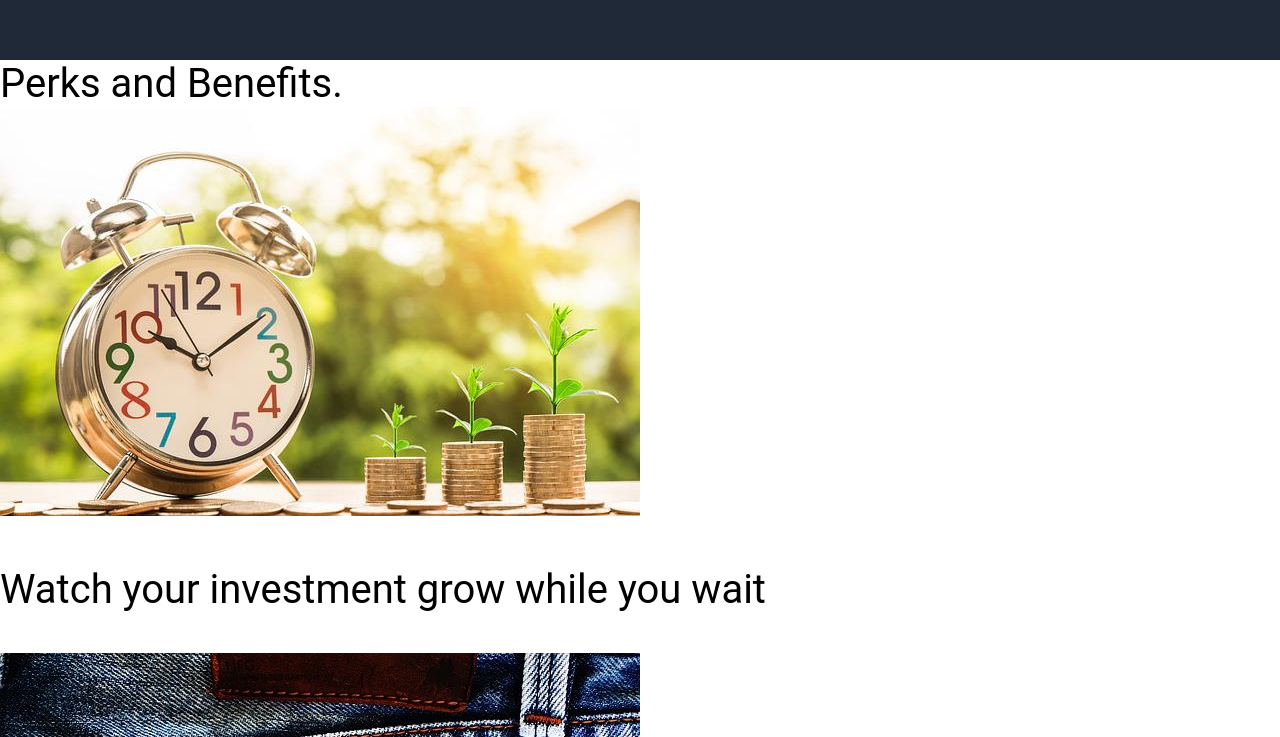
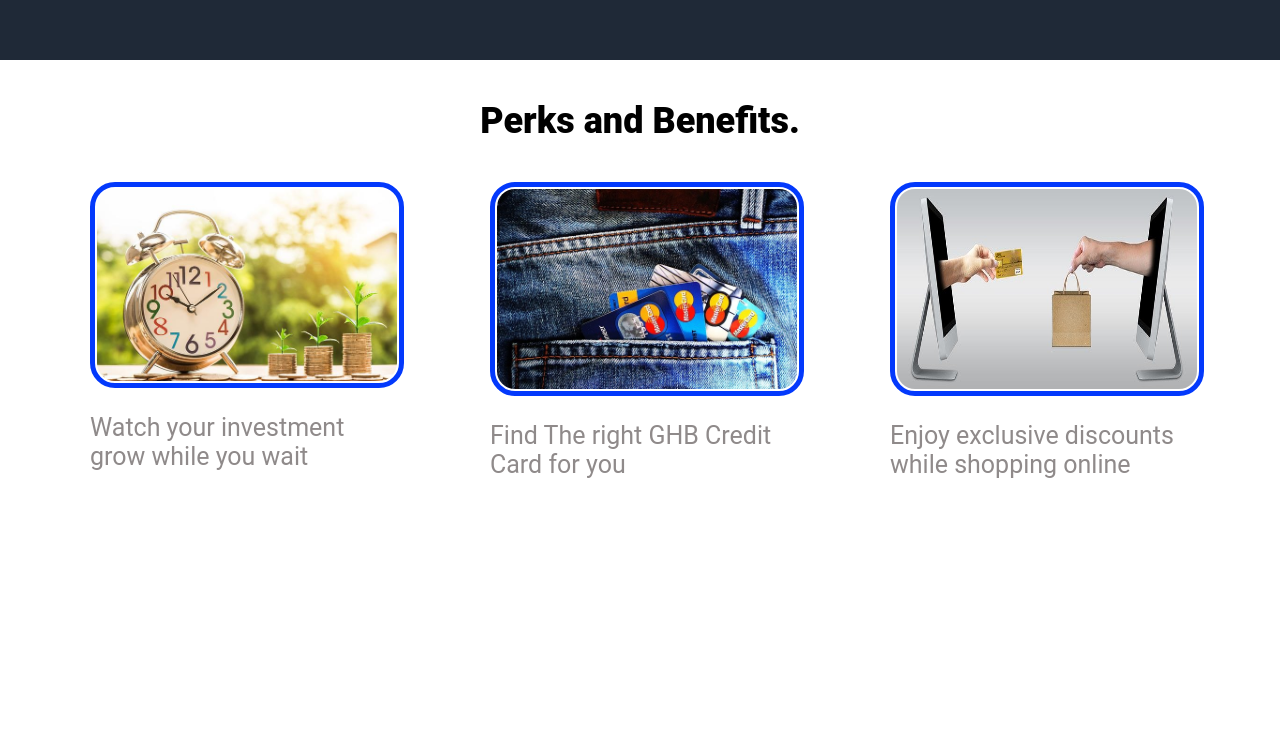
Before and after one commit to OZiad/landing-page, a plain HTML site: page index.html in a window 1280 px wide. Shown: the part 703-1440 px from the top of the page. After the commit the page ends 1207 px from the top, so only its background shows below. Drawn offline with Linux system fonts and the light colour scheme; grey boxes are pictures that could not be loaded.

Commit message:
Apply styling to information section on index page

```diff
--- a/style.css
+++ b/style.css
@@ -10,6 +10,13 @@ body {
     display: flex;
     justify-content: space-between;
     padding: 16px;
+    background-color: #1f2937;
+}
+
+.content {
+    display: flex;
+    justify-content: space-evenly;
+    gap: 70px;
     background-color: #1f2937;
 }
 
@@ -33,12 +40,6 @@ ul {
     margin-right: 30px;
 }
 
-.content {
-    display: flex;
-    justify-content: space-evenly;
-    gap: 70px;
-    background-color: #1f2937;
-}
 
 .hero-image {
     width: 600px;
@@ -75,3 +76,35 @@ ul {
     font-size: 25px;
     font-weight: 600;
 }
+
+.info {
+    display: flex;
+    flex-direction: column;
+    align-items: center;
+}
+
+.info-header {
+    font-size: 36px;
+    font-weight: 900;
+    padding: 40px;
+}
+
+.info-img {
+    display: flex;
+    gap: 100px;
+}
+
+.border-img {
+    width: 300px;
+    border-radius: 25px;
+    border: 5px solid #0339fc;
+    padding: 2px;
+}
+
+.img-with-text {
+    width: 300px;
+    display: flex;
+    flex-direction: column;
+    font-size: 25px;
+    color: rgb(143, 138, 138);
+}
```
